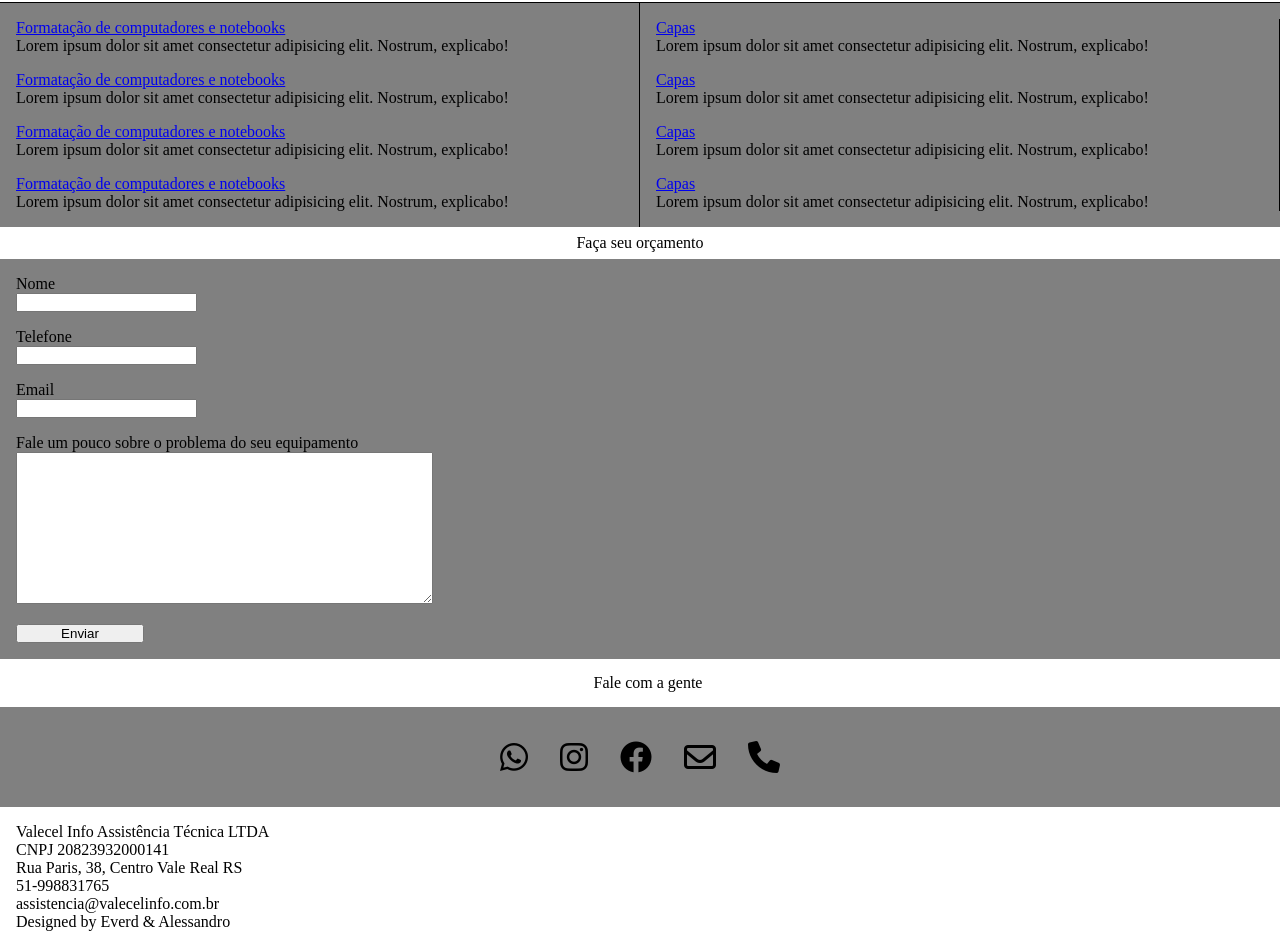
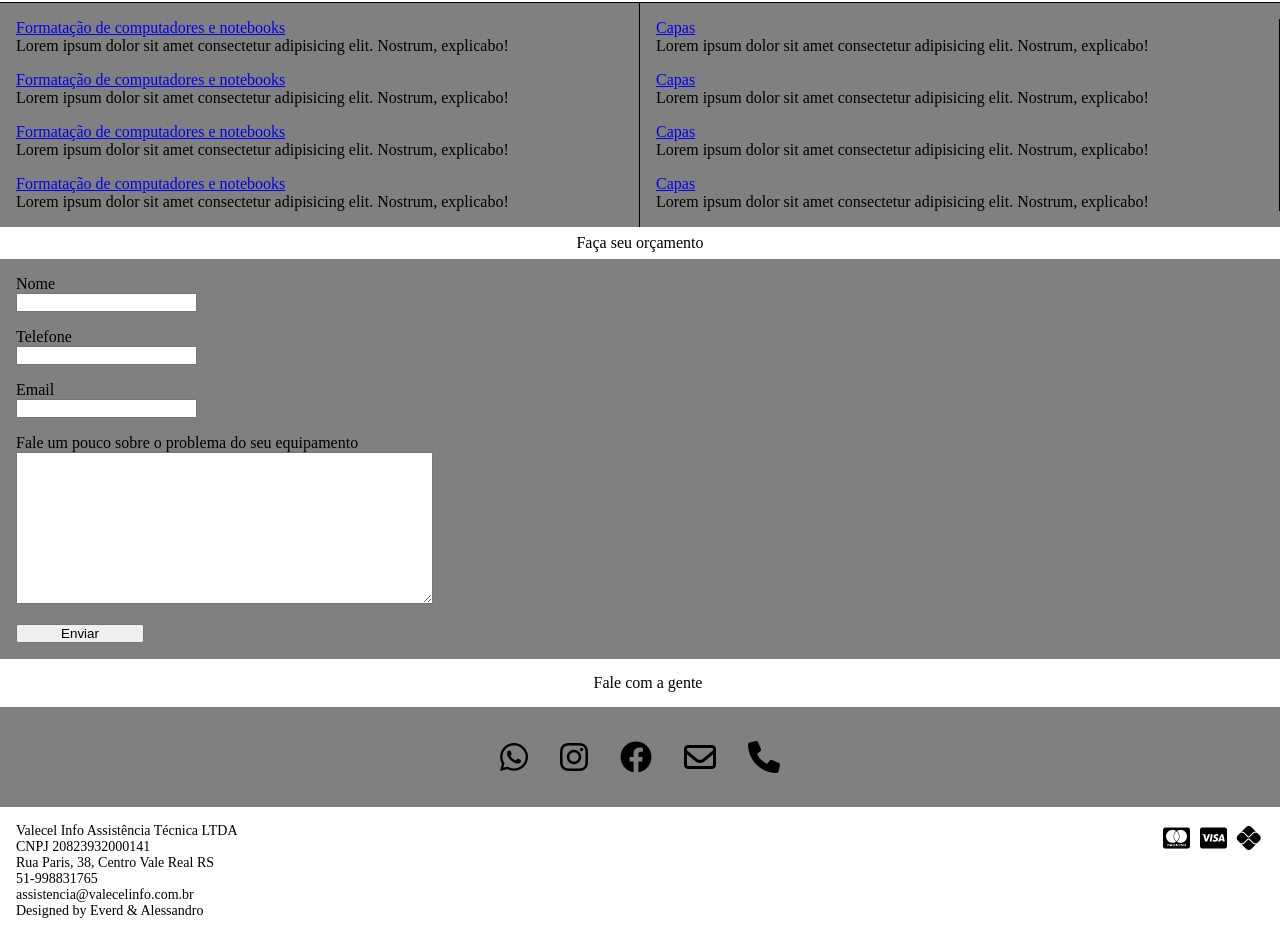
Before and after one commit to EverdAndre/SiteValecel, a plain HTML site: page index.html in a window 1280 px wide. Shown: the part 711-1658 px from the top of the page. Drawn offline with Linux system fonts and the light colour scheme.

Commit message:
Atualizado footer com icones

```diff
--- a/index.html
+++ b/index.html
@@ -149,12 +149,20 @@
     </div>
 
     <footer>
-      <p>Valecel Info Assistência Técnica LTDA</p>
+      <div>
+        <p>Valecel Info Assistência Técnica LTDA</p>
       <p>CNPJ 20823932000141</p>
       <p>Rua Paris, 38, Centro Vale Real RS</p>
       <p>51-998831765</p>
       <p>assistencia@valecelinfo.com.br</p>
       <p>Designed by Everd & Alessandro</p>
+      </div>
+
+      <div>
+        <i class="fa-brands fa-cc-mastercard"></i>
+      <i class="fa-brands fa-cc-visa"></i>
+      <i class="fa-brands fa-pix"></i>
+      </div>
     </footer>
   </body>
   <script src="main.js"></script>
--- a/style.css
+++ b/style.css
@@ -100,4 +100,12 @@ form {
 
 footer {
     margin: 1rem;
+     display: flex;
+     justify-content: space-between;
+     font-size: 14px;
+
+     i {
+        font-size: 24px;
+        margin: 0.2rem;
+     }
 }
```
